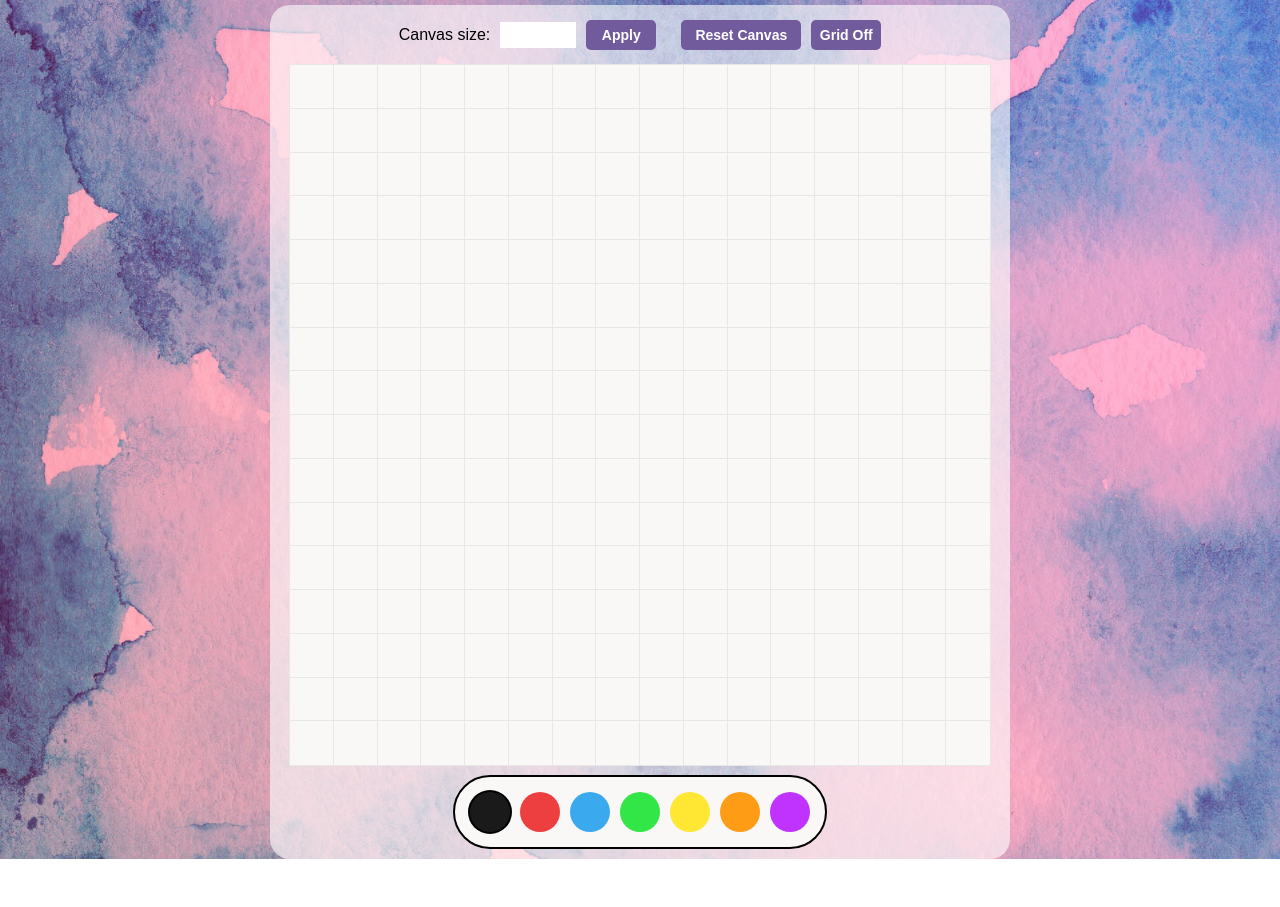
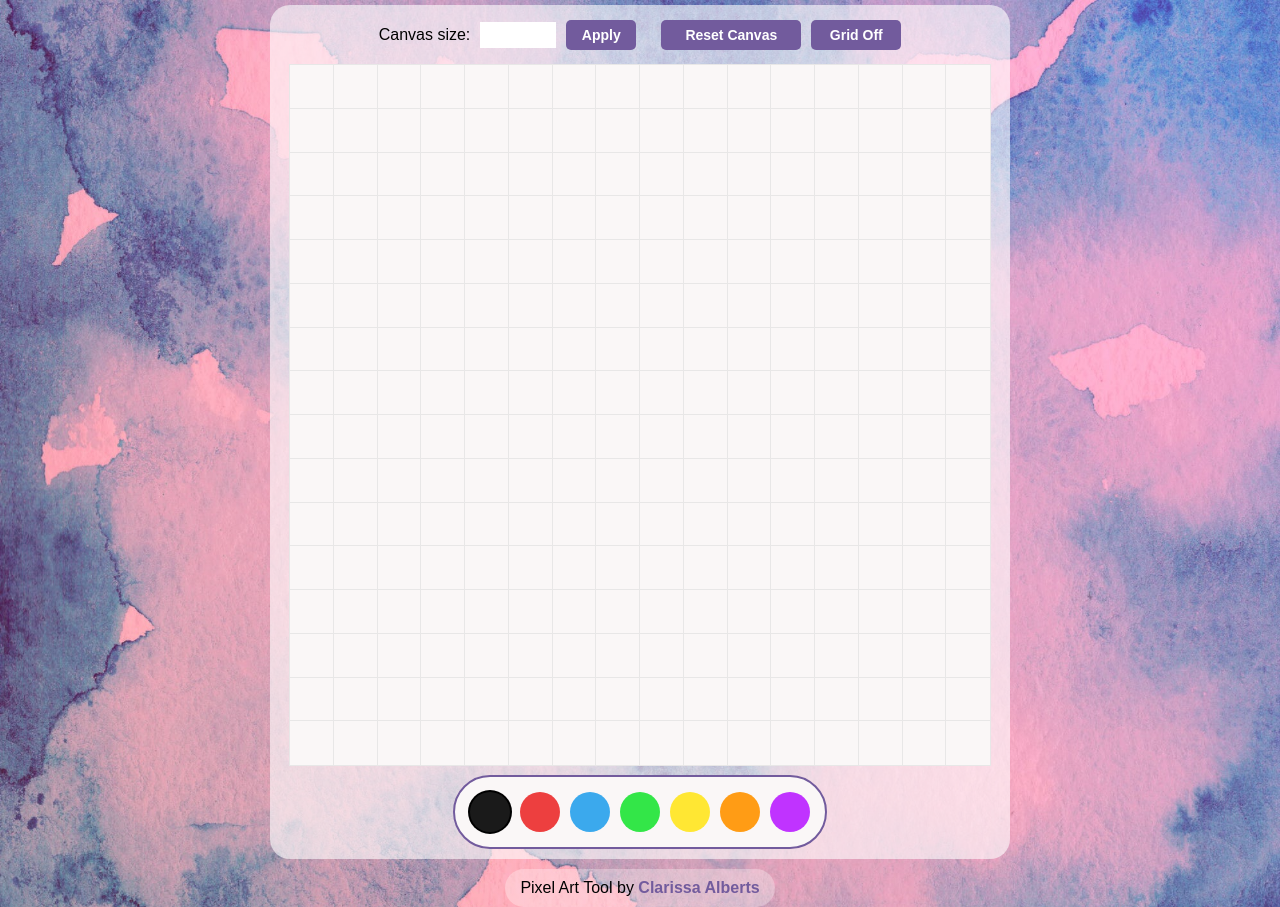
Before and after one commit to ClarissaAlberts/etch-a-sketch, a plain HTML site: page index.html in a window 1280 px wide. Before the commit the page ends 859 px from the top, so only its background shows below. Drawn offline with Linux system fonts and the light colour scheme.

Commit message:
Minor updates to css and html.

```diff
--- a/index.html
+++ b/index.html
@@ -45,7 +45,9 @@
 
     </div>
 
+
     </main>
+    <p id="footer">Pixel Art Tool by <a href="https://clarissaalberts.github.io/">Clarissa Alberts</a></p>
 
 
   <script src="script.js"></script>
--- a/script.js
+++ b/script.js
@@ -190,7 +190,7 @@ function removeClasses(item) {
     item.classList.remove("filled");
     item.classList.add("not-filled");
     item.style.backgroundColor = notFilled.style.backgroundColor;
-    item.style.outline = notFilled.style.outline;
+    item.style.outline = "1px solid #e8e7e7";
 }
 
 //loop function that calls the function below this one when the "grid off" button is pressed
@@ -218,7 +218,6 @@ function toggleGrid(item) {
     else if (item.className === "not-filled" && item.style.outline == "none") {
         item.style.outline = "1px solid #e8e7e7";
         grid = true;
-        console.log(notFilled);
     }
     else if (item.className === "filled" && item.style.outline == "none") {
         item.style.outline = "1px solid " + item.style.backgroundColor;
--- a/style.css
+++ b/style.css
@@ -1,6 +1,13 @@
 * {
+    vertical-align: baseline;
+    font-weight: inherit;
+    font-family: inherit;
+    font-style: inherit;
+    font-size: 100%;
+    border: 0 none;
+    outline: 0;
+    padding: 0;
     margin: 0;
-    padding: 0;
 }
 
 body{
@@ -12,6 +19,7 @@ body{
 main {
     background-color: rgba(255, 255, 255, 0.6);
     width: fit-content;
+    width: -moz-fit-content;
     margin: auto;
     margin-top: 5px;
     padding-left: 20px;
@@ -60,7 +68,7 @@ main {
 
 #reset-btn {
     padding: 7px;
-    width: 120px;
+    width: 140px;
     margin: 5px;
     margin-left: 20px;
 }
@@ -84,7 +92,8 @@ main {
     margin-top: 10px;
     display: block;
     width: fit-content;
-    border: 2px solid black;
+    width: -moz-fit-content;
+    border: 2px solid #725b9d;
     border-radius: 50px;;
     height: 50px;
     padding: 10px;
@@ -94,7 +103,7 @@ main {
 
 #grid-button {
     padding: 7px;
-    width: 70px;
+    width: 90px;
     margin: 5px;
 }
 
@@ -105,6 +114,11 @@ button {
     color: white;
     font-weight: 600;
     font-size: 14px;
+}
+
+button:hover {
+    background-color: #c26dd1;
+    transition-duration: 0.3s;
 }
 
 input {
@@ -178,3 +192,28 @@ input {
 .color-active {
     box-shadow: 0 0 0 2px black;
 }
+
+#footer {
+    text-align: center;
+    padding: 10px;
+    color: black;
+    background-color:  rgba(255, 255, 255, 0.3);
+    width: fit-content;
+    width: -moz-fit-content;
+    margin: auto;
+    border-radius: 50px;
+    margin-top: 10px;
+    padding-left: 15px;
+    padding-right: 15px;
+}
+
+#footer a {
+    text-decoration: none;
+    color: #725b9d;
+    font-weight: 600;
+}
+
+#footer a:hover {
+    color: #c26dd1;
+    transition-duration: 0.3s;
+}
```
Also changed, not shown: 1 other file.
